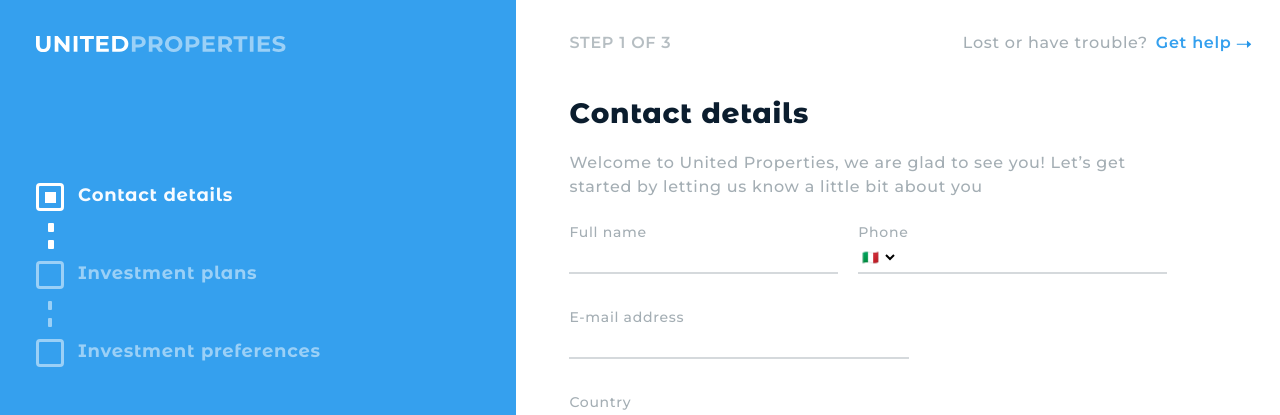
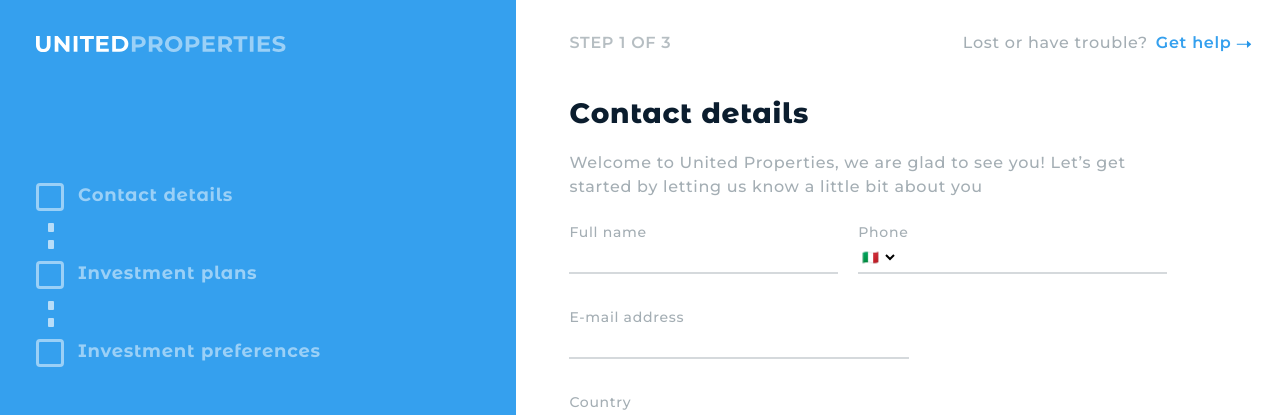
Before and after one commit to cavaglieridomenico/user-onboarding, a React (Create React App) app: page / in a window 1280 px wide. Shown: the top 415 px of the page. Built offline with nearby package versions, Linux system fonts and the light colour scheme.

Commit message:
[UPDATED] Validation progress in desktop view
The Validation Progress has become a Component with its own style sheet.
The sections in the Sidebar light up following the status of the pages
actually validated. When the data is sent, a timeout begins to turn off
the writings.

```diff
--- /dev/null
+++ b/src/assets/style/progress.css
@@ -0,0 +1,68 @@
+.progress-container {
+  position: relative;
+  display: flex;
+  flex-direction: column;
+  font-family: var(--monserratAlt);
+  color: var(--mainWhite50);
+  font-size: 18px;
+  font-weight: 700;
+  margin: var(--progressMargin);
+}
+
+.square-text-container {
+  display: flex;
+}
+
+.outer-square {
+  display: flex;
+  justify-content: center;
+  align-items: center;
+  width: 28px;
+  height: 28px;
+  border: 3px solid var(--mainWhite50);
+  border-radius: var(--mainBorderRadius);
+}
+
+.inner-square {
+  position: relative;
+  background-color: var(--mainWhite);
+  width: 11.2px;
+  height: 11.2px;
+  visibility: hidden;
+  opacity: 0;
+}
+
+.square-text-container > p {
+  margin-left: 14px;
+}
+
+.rectangle {
+  position: relative;
+  width: 4px;
+  height: 9px;
+  background-color: rgba(255, 255, 255, 0.281);
+  border-radius: 1px;
+  margin-left: 12px;
+}
+
+.rectangle:nth-child(2) {
+  margin-top: 12px;
+  margin-bottom: 8px;
+}
+
+.rectangle:nth-child(3) {
+  margin-bottom: 12px;
+}
+
+.outer-active {
+  border: 3px solid var(--mainWhite);
+}
+
+.inner-active {
+  visibility: visible;
+  opacity: 1;
+}
+
+.progress-text-active {
+  color: var(--offWhite);
+}
--- a/src/assets/style/sidebar.css
+++ b/src/assets/style/sidebar.css
@@ -3,75 +3,6 @@ aside {
   background: var(--primaryColor);
   padding: var(--sidebarPadding);
   height: var(--sidebarHeight);
-}
-
-.progress-container {
-  position: relative;
-  display: flex;
-  flex-direction: column;
-  font-family: var(--monserratAlt);
-  color: var(--mainWhite50);
-  font-size: 18px;
-  font-weight: 700;
-  margin: var(--progressMargin);
-}
-
-.square-text-container {
-  display: flex;
-}
-
-.outer-square {
-  display: flex;
-  justify-content: center;
-  align-items: center;
-  width: 28px;
-  height: 28px;
-  border: 3px solid var(--mainWhite50);
-  border-radius: var(--mainBorderRadius);
-}
-
-.inner-square {
-  position: relative;
-  background-color: var(--mainWhite);
-  width: 11.2px;
-  height: 11.2px;
-  visibility: hidden;
-  opacity: 0;
-}
-
-.square-text-container > p {
-  margin-left: 14px;
-}
-
-.rectangle {
-  position: relative;
-  width: 4px;
-  height: 9px;
-  background-color: var(--mainWhite50);
-  border-radius: 1px;
-  margin-left: 12px;
-}
-
-.rectangle:nth-child(2) {
-  margin-top: 12px;
-  margin-bottom: 8px;
-}
-
-.rectangle:nth-child(3) {
-  margin-bottom: 12px;
-}
-
-.outer-active {
-  border: 3px solid var(--mainWhite);
-}
-
-.inner-active {
-  visibility: visible;
-  opacity: 1;
-}
-
-.text-active {
-  color: var(--offWhite);
 }
 
 .quote-container {
--- /dev/null
+++ b/src/components/Progress.js
@@ -0,0 +1,99 @@
+import React from 'react';
+import { useGlobalContext } from '../context';
+
+const Progress = () => {
+  const { stepStatus1, stepStatus2, stepStatus3 } = useGlobalContext();
+
+  return (
+    <div className='progress-container '>
+      <div className='progress'>
+        <div className='square-text-container'>
+          <div
+            className={`outer-square ${
+              stepStatus1 ? 'outer-active' : undefined
+            }`}
+          >
+            <div
+              className={`inner-square ${
+                stepStatus1 ? 'inner-active' : undefined
+              }`}
+            ></div>
+          </div>
+          <p
+            className={`progress-text ${
+              stepStatus1 ? 'progress-text-active' : undefined
+            }`}
+          >
+            Contact details
+          </p>
+        </div>
+        <div
+          className={`rectangle outer-square ${
+            stepStatus1 ? 'rectangle outer-active' : undefined
+          }`}
+        ></div>
+        <div
+          className={`rectangle outer-square ${
+            stepStatus1 ? 'rectangle outer-active' : undefined
+          }`}
+        ></div>
+      </div>
+      <div className='progress'>
+        <div className='square-text-container'>
+          <div
+            className={`outer-square ${
+              stepStatus2 ? 'outer-active' : undefined
+            }`}
+          >
+            <div
+              className={`inner-square ${
+                stepStatus2 ? 'inner-active' : undefined
+              }`}
+            ></div>
+          </div>
+          <p
+            className={`progress-text ${
+              stepStatus2 ? 'progress-text-active' : undefined
+            }`}
+          >
+            Investment plans
+          </p>
+        </div>
+        <div
+          className={`rectangle outer-square ${
+            stepStatus2 ? 'rectangle outer-active' : undefined
+          }`}
+        ></div>
+        <div
+          className={`rectangle outer-square ${
+            stepStatus2 ? 'rectangle outer-active' : undefined
+          }`}
+        ></div>
+      </div>
+      <div className='progress'>
+        <div className='square-text-container'>
+          <div
+            className={`outer-square ${
+              stepStatus3 ? 'outer-active' : undefined
+            }`}
+          >
+            <div
+              className={`inner-square ${
+                stepStatus3 ? 'inner-active' : undefined
+              }`}
+            ></div>
+          </div>
+          <p
+            className={`progress-text ${
+              stepStatus3 ? 'progress-text-active' : undefined
+            }`}
+          >
+            Investment preferences
+          </p>
+        </div>
+      </div>
+    </div>
+  );
+};
+
+export default Progress;
--- a/src/components/Sidebar.js
+++ b/src/components/Sidebar.js
@@ -1,68 +1,12 @@
 import React from 'react';
 import Logo from './Logo';
+import Progress from './Progress';
 
-const Sidebar = ({ page, text, author, role }) => {
+const Sidebar = ({ text, author, role }) => {
   return (
     <aside>
       <Logo view='logo-desktop' />
-      <div className='progress-container '>
-        <div className='progress'>
-          <div className='square-text-container'>
-            <div className='outer-square outer-active'>
-              <div className='inner-square inner-active'></div>
-            </div>
-            <p className='text-active'>Contact details</p>
-          </div>
-          <div className='rectangle outer-active'></div>
-          <div className='rectangle outer-active'></div>
-        </div>
-        <div className='progress'>
-          <div className='square-text-container'>
-            <div
-              className={`outer-square ${
-                page !== 'contact' ? 'outer-active' : undefined
-              }`}
-            >
-              <div
-                className={`inner-square ${
-                  page !== 'contact' ? 'inner-active' : undefined
-                }`}
-              ></div>
-            </div>
-            <p className={page !== 'contact' ? 'text-active' : undefined}>
-              Investment plans
-            </p>
-          </div>
-          <div
-            className={`rectangle ${
-              page !== 'contact' ? 'outer-active' : undefined
-            }`}
-          ></div>
-          <div
-            className={`rectangle ${
-              page !== 'contact' ? 'outer-active' : undefined
-            }`}
-          ></div>
-        </div>
-        <div className='progress'>
-          <div className='square-text-container'>
-            <div
-              className={`outer-square ${
-                page === 'preferences' ? 'outer-active' : undefined
-              }`}
-            >
-              <div
-                className={`inner-square ${
-                  page === 'preferences' ? 'inner-active' : undefined
-                }`}
-              ></div>
-            </div>
-            <p className={page === 'preferences' ? 'text-active' : undefined}>
-              Investment preferences
-            </p>
-          </div>
-        </div>
-      </div>
+      <Progress />
       <div className='quote-container'>
         <div className='quote-icon'></div>
         <p>{text}</p>
--- a/src/context.js
+++ b/src/context.js
@@ -72,11 +72,16 @@ export const AppProvider = ({ children }) => {
     if (state.dataReady) {
       fetchPost();
       setDataReady(false);
+    }
+  }, [state.dataReady, fetchPost]);
+
+  useEffect(() => {
+    setTimeout(() => {
       setStepStatus1(false);
       setStepStatus2(false);
       setStepStatus3(false);
-    }
-  }, [state.dataReady, fetchPost]);
+    }, 5000);
+  }, [state.dataReady]);
 
   /*Set the validation progress*/
   const setStepStatus1 = value => {
--- a/src/index.css
+++ b/src/index.css
@@ -14,3 +14,4 @@
 @import './assets/style/modal.css';
 @import './assets/style/loader.css';
 @import './assets/style/narrow-modal.css';
+@import './assets/style/progress.css';
```
